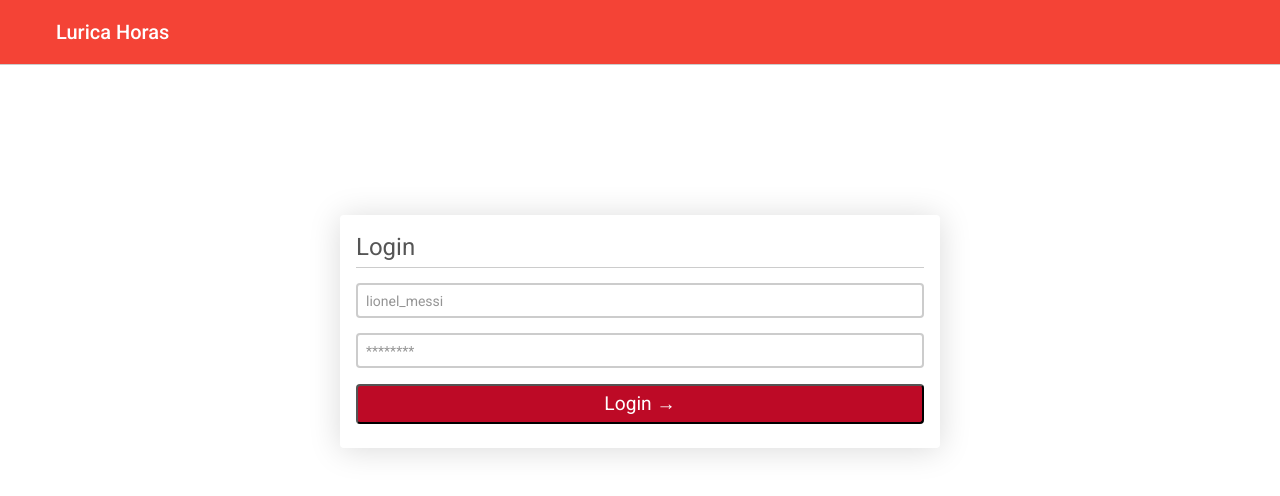
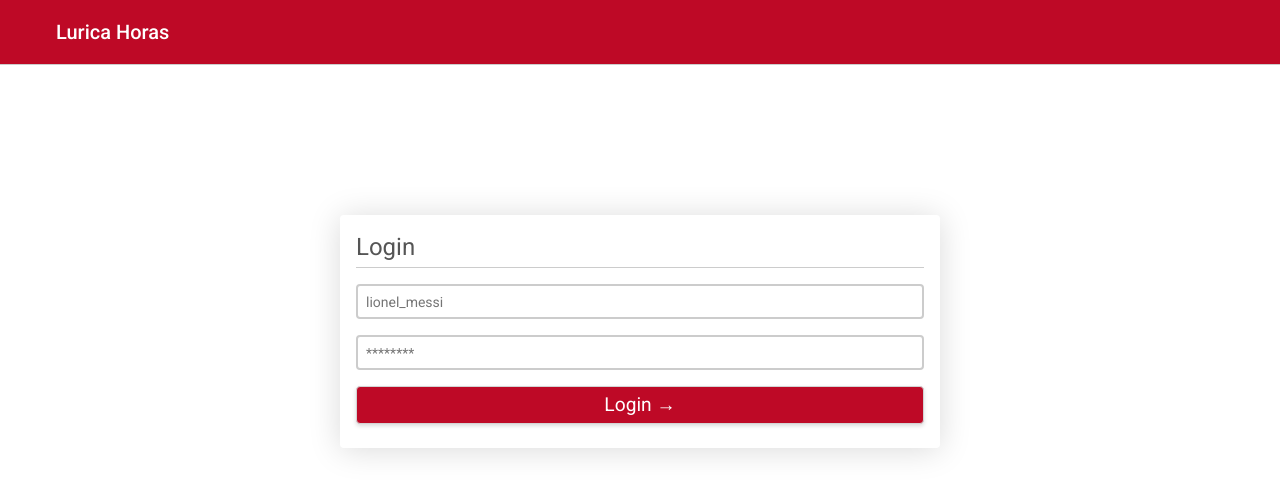
Before and after one commit to luricaopensource/lurica-horas-front, an Angular app: page /login in a window 1280 px wide. Shown: the top 496 px of the page. Built offline with nearby package versions, Linux system fonts and the light colour scheme.

Commit message:
Update login styles

```diff
--- a/src/app/pages/login/login.component.css
+++ b/src/app/pages/login/login.component.css
@@ -1,9 +1,11 @@
-form {
-  max-width: 600px;
-  margin: 150px auto;
-  padding: 16px 16px 24px;
-  box-shadow: 0 2px 32px rgba(0, 0, 0, 0.15);
-  border-radius: 4px;
+header {
+  background-color: #be0926;
+}
+
+header h1 {
+  color: #fff;
+  font: 500 20px / 32px Roboto, "Helvetica Neue", sans-serif;
+  padding: 16px 56px;
 }
 
 h1 {
@@ -11,6 +13,14 @@ h1 {
   color: #555;
   padding-bottom: 4px;
   border-bottom: 1px solid #ccc;
+}
+
+form {
+  max-width: 600px;
+  margin: 150px auto;
+  padding: 16px 16px 24px;
+  box-shadow: 0 2px 32px rgba(0, 0, 0, 0.15);
+  border-radius: 4px;
 }
 
 .form-group {
@@ -38,20 +48,12 @@ h1 {
 }
 
 button {
-  background-color: #bd0a26;
+  background-color: #be0926;
   color: #fff;
   padding: 8px 24px;
   border-radius: 4px;
+  border: 1px solid lightgray;
+  box-shadow: 0 2px 4px rgba(0, 0, 0, 0.15);
   width: 100%;
   font-size: 1.2rem;
 }
-
-header {
-  background-color: #f44336;
-}
-
-header h1 {
-  color: #fff;
-  font: 500 20px / 32px Roboto, "Helvetica Neue", sans-serif;
-  padding: 16px 56px;
-}
--- a/src/app/pages/login/login.component.html
+++ b/src/app/pages/login/login.component.html
@@ -2,16 +2,17 @@
   <h1>Lurica Horas</h1>
 </header>
 
-<form [formGroup]="form" *ngIf="isLoginPage()" (ngSubmit)="login($event)">
+<form [formGroup]="form" *ngIf="isLoginPage()" #triggerForm="ngForm" (keydown.enter)="triggerSubmit()"
+  (ngSubmit)="login()">
   <h1>Login</h1>
 
   <div class="form-group">
-    <input matInput placeholder=lionel_messi type="text" id="username" name="username" formControlName="username">
+    <input placeholder=lionel_messi type="text" id="username" name="username" formControlName="username">
   </div>
 
   <div class="form-group">
-    <input matInput required placeholder="********" type="password" id="password" name="password"
-      autocomplete="new-password" formControlName="password">
+    <input required placeholder="********" type="password" id="password" name="password" autocomplete="new-password"
+      formControlName="password">
   </div>
 
   <button type="submit">Login &#8594;</button>
@@ -42,5 +43,4 @@
   </div>
 
   <button type="submit">Register &#8594;</button>
-
 </form>
--- a/src/app/pages/login/login.component.ts
+++ b/src/app/pages/login/login.component.ts
@@ -1,7 +1,6 @@
-import { Component, OnInit } from '@angular/core'
-import { FormBuilder, FormGroup, Validators } from '@angular/forms'
-import { ActivatedRoute, Router } from '@angular/router'
-import { User } from 'src/app/shared/models/users/user'
+import { Component, OnInit, ViewChild } from '@angular/core'
+import { FormBuilder, FormGroup, NgForm, Validators } from '@angular/forms'
+import { Router } from '@angular/router'
 import { LoginService } from 'src/app/shared/services/login/login.service'
 
 @Component({
@@ -10,8 +9,11 @@ import { LoginService } from 'src/app/shared/services/login/login.service'
   styleUrls: ['./login.component.css']
 })
 export class LoginComponent implements OnInit {
+  @ViewChild('triggerForm', { static: false })
+  triggerForm: NgForm | null = null
   public form: FormGroup = new FormGroup({})
-  constructor(private route: ActivatedRoute,
+
+  constructor(
     private router: Router,
     private loginService: LoginService,
     private formBuilder: FormBuilder
@@ -21,10 +23,20 @@ export class LoginComponent implements OnInit {
     this.buildForm()
   }
 
+  triggerSubmit() {
+    if (!this.triggerForm) {
+      console.warn('triggerForm not assigned a value')
+    } else {
+      if (this.triggerForm.valid) {
+        this.triggerForm.ngSubmit.emit()
+      }
+    }
+  }
+
   private buildForm(): void {
     this.form = this.formBuilder.group({
       username: ['', [Validators.required, Validators.minLength(3)]],
-      password: ['', [Validators.required, Validators.minLength(8)]]
+      password: ['', [Validators.required, Validators.minLength(5)]]
     })
   }
 
@@ -36,8 +48,7 @@ export class LoginComponent implements OnInit {
     return this.router.url.includes('register')
   }
 
-  login(event: Event): void {
-    event.preventDefault()
+  async login(): Promise<void> {
     if (this.form.invalid) return
 
     const formValue = this.form.value
@@ -45,8 +56,11 @@ export class LoginComponent implements OnInit {
     const username = formValue.username
     const password = formValue.password
 
-    const response = this.loginService.login(username, password)
-    console.log(response)
+    const response = await this.loginService.login(username, password)
+    if (response.access_token) {
+      localStorage.setItem('access_token', response.access_token)
+      this.router.navigate(['/dashboard'])
+    }
   }
 
   register(event: Event): void {
```
